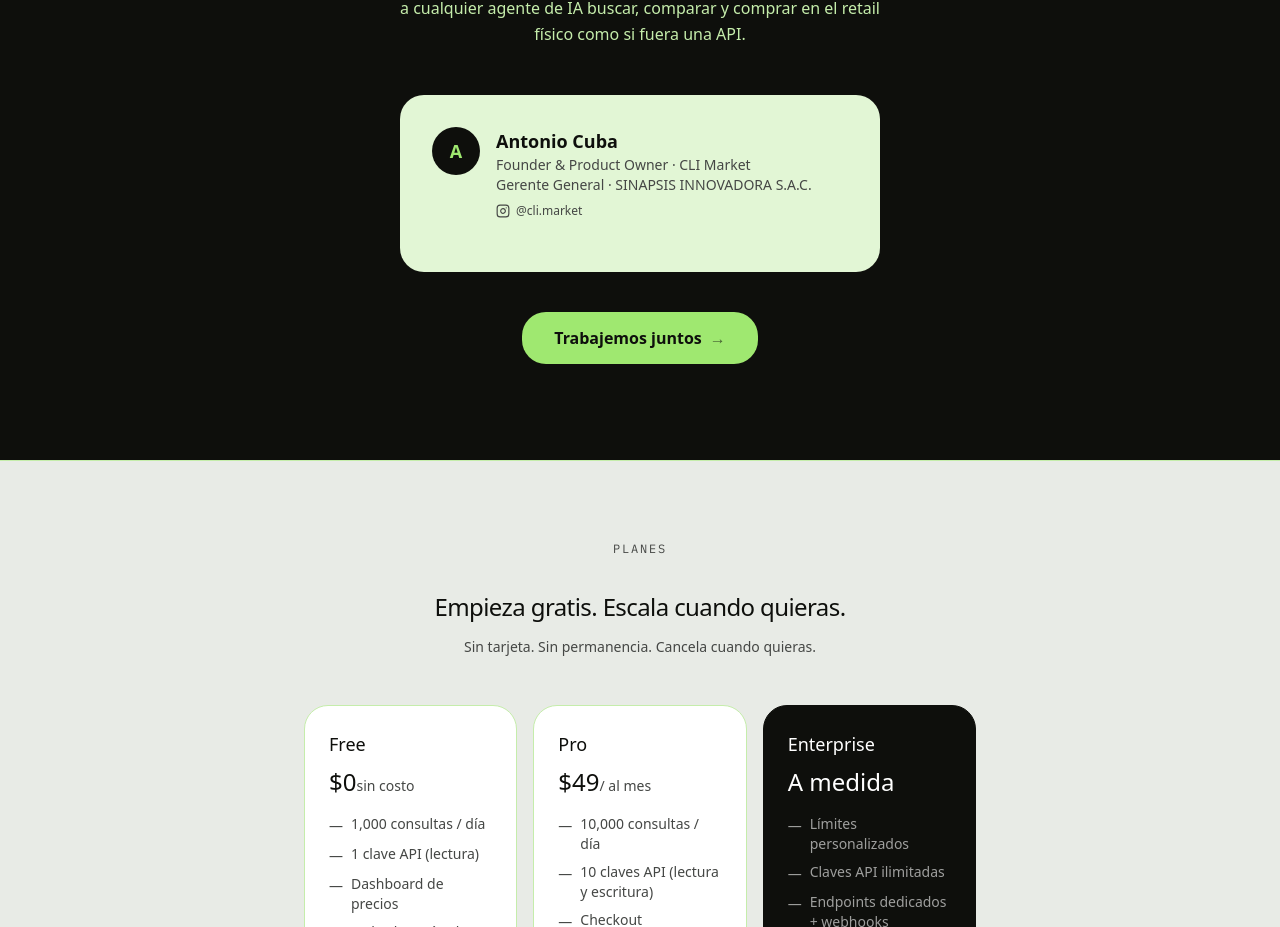
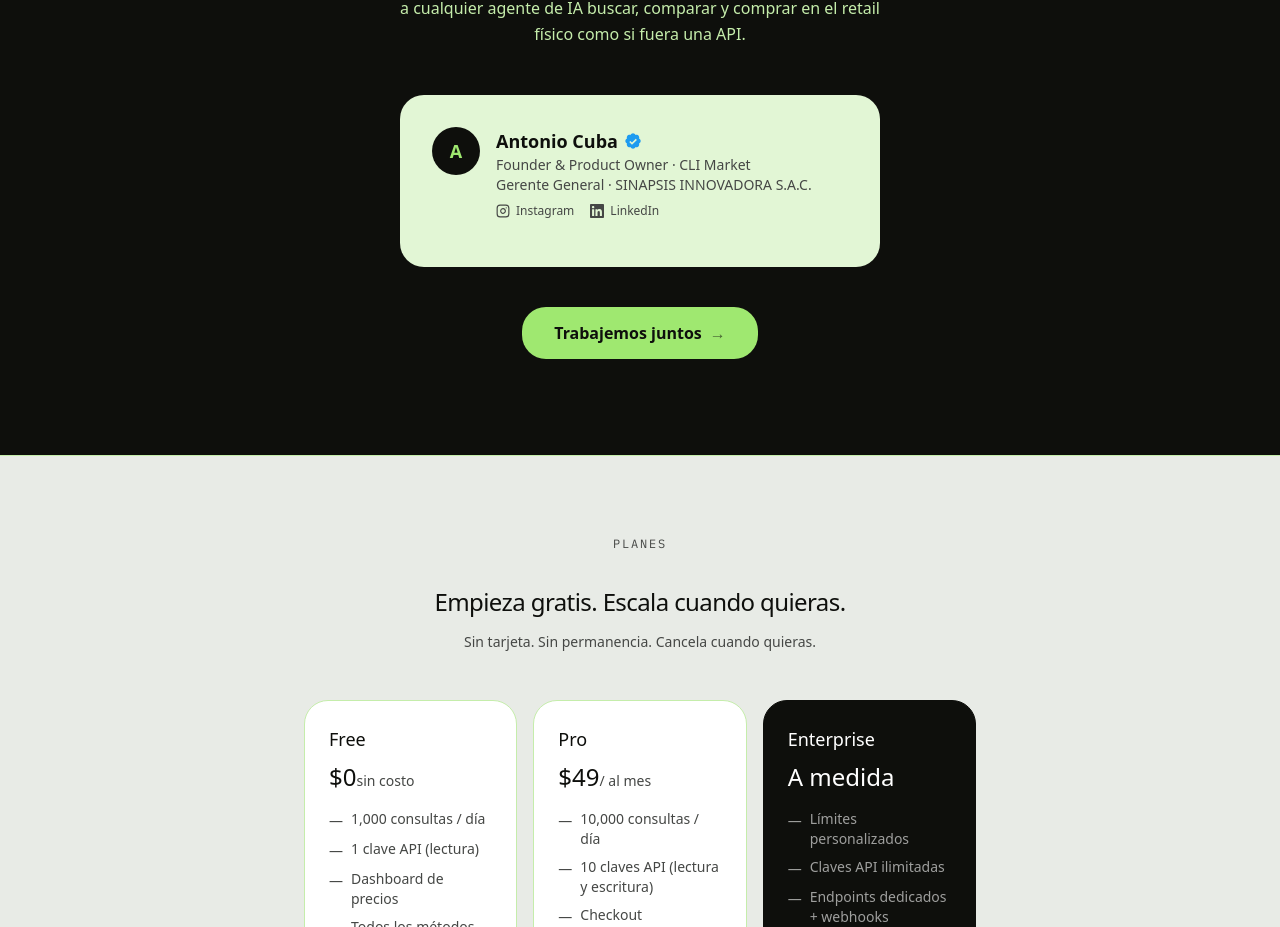
Before and after one commit to Treevu-ai/cli-market-world, a Next.js app in the folder landing/: page / in a window 1280 px wide. Shown: the part 6297-7224 px from the top of the page. Built offline with nearby package versions, Linux system fonts and the light colour scheme.

Commit message:
feat: founder card — X/Twitter verified badge (blue checkmark), LinkedIn company link, Instagram label improved

```diff
--- a/landing/components/AboutSection.tsx
+++ b/landing/components/AboutSection.tsx
@@ -27,20 +27,34 @@ export default function AboutSection() {
               <span className="text-[#9fe870] text-lg font-black">A</span>
             </div>
             <div>
+              <div className="flex items-center gap-1.5">
                 <h3 className="text-lg font-bold text-[#0e0f0c]">Antonio Cuba</h3>
+                <svg width="18" height="18" viewBox="0 0 22 22" fill="#1d9bf0" aria-label="Verified">
+                  <path d="M20.396 11c-.018-.646-.215-1.275-.57-1.816-.354-.54-.852-.972-1.438-1.246.223-.607.27-1.264.14-1.897-.131-.634-.437-1.218-.882-1.687-.47-.445-1.053-.75-1.687-.882-.633-.13-1.29-.083-1.897.14-.273-.587-.704-1.086-1.245-1.44S11.647 1.62 11 1.604c-.646.017-1.273.213-1.813.568s-.969.854-1.24 1.44c-.608-.223-1.267-.272-1.902-.14-.635.13-1.22.436-1.69.882-.445.47-.749 1.055-.878 1.688-.13.633-.08 1.29.144 1.896-.587.274-1.087.706-1.443 1.248-.355.54-.553 1.17-.57 1.814.018.645.216 1.273.57 1.814.356.54.856.97 1.444 1.242-.224.607-.274 1.263-.144 1.894.13.633.436 1.22.882 1.692.47.445 1.053.75 1.687.882.633.13 1.29.08 1.9-.14.27.586.702 1.084 1.24 1.438.54.355 1.168.55 1.815.568.646-.018 1.273-.216 1.814-.57.543-.354.974-.852 1.245-1.44.608.22 1.26.27 1.89.14.633-.13 1.22-.436 1.692-.882.446-.47.75-1.055.88-1.688.13-.634.085-1.293-.14-1.896.586-.274 1.084-.706 1.44-1.248.355-.54.55-1.17.567-1.814zM9.78 15.67l-3.39-3.39 1.41-1.41 1.98 1.98 4.6-4.6 1.41 1.41-6.01 6.01z"/>
+                </svg>
+              </div>
               <p className="text-sm text-[#454745]">
                 Founder & Product Owner · CLI Market
               </p>
               <p className="text-sm text-[#454745]">
                 {isES ? "Gerente General · SINAPSIS INNOVADORA S.A.C." : "General Manager · SINAPSIS INNOVADORA S.A.C."}
               </p>
+              <div className="flex items-center gap-4 mt-2">
                 <a href="https://instagram.com/cli.market" target="_blank" rel="noopener"
-                 className="inline-flex items-center gap-1.5 mt-2 text-xs text-[#454745] hover:text-[#0e0f0c] transition-colors">
+                   className="inline-flex items-center gap-1.5 text-xs text-[#454745] hover:text-[#0e0f0c] transition-colors">
                   <svg width="14" height="14" viewBox="0 0 24 24" fill="none" stroke="currentColor" strokeWidth="2" strokeLinecap="round" strokeLinejoin="round">
                     <rect x="2" y="2" width="20" height="20" rx="5" ry="5"/><path d="M16 11.37A4 4 0 1 1 12.63 8 4 4 0 0 1 16 11.37z"/><line x1="17.5" y1="6.5" x2="17.51" y2="6.5"/>
                   </svg>
-                @cli.market
+                  Instagram
                 </a>
+                <a href="https://www.linkedin.com/company/cli-market/" target="_blank" rel="noopener"
+                   className="inline-flex items-center gap-1.5 text-xs text-[#454745] hover:text-[#0e0f0c] transition-colors">
+                  <svg width="14" height="14" viewBox="0 0 24 24" fill="currentColor">
+                    <path d="M20.447 20.452h-3.554v-5.569c0-1.328-.027-3.037-1.852-3.037-1.853 0-2.136 1.445-2.136 2.939v5.667H9.351V9h3.414v1.561h.046c.477-.9 1.637-1.85 3.37-1.85 3.601 0 4.267 2.37 4.267 5.455v6.286zM5.337 7.433c-1.144 0-2.063-.926-2.063-2.065 0-1.138.92-2.063 2.063-2.063 1.14 0 2.064.925 2.064 2.063 0 1.139-.925 2.065-2.064 2.065zm1.782 13.019H3.555V9h3.564v11.452zM22.225 0H1.771C.792 0 0 .774 0 1.729v20.542C0 23.227.792 24 1.771 24h20.451C23.2 24 24 23.227 24 22.271V1.729C24 .774 23.2 0 22.222 0h.003z"/>
+                  </svg>
+                  LinkedIn
+                </a>
+              </div>
             </div>
           </div>
         </div>
```
Lines whose indentation alone changed are shown as unchanged.
